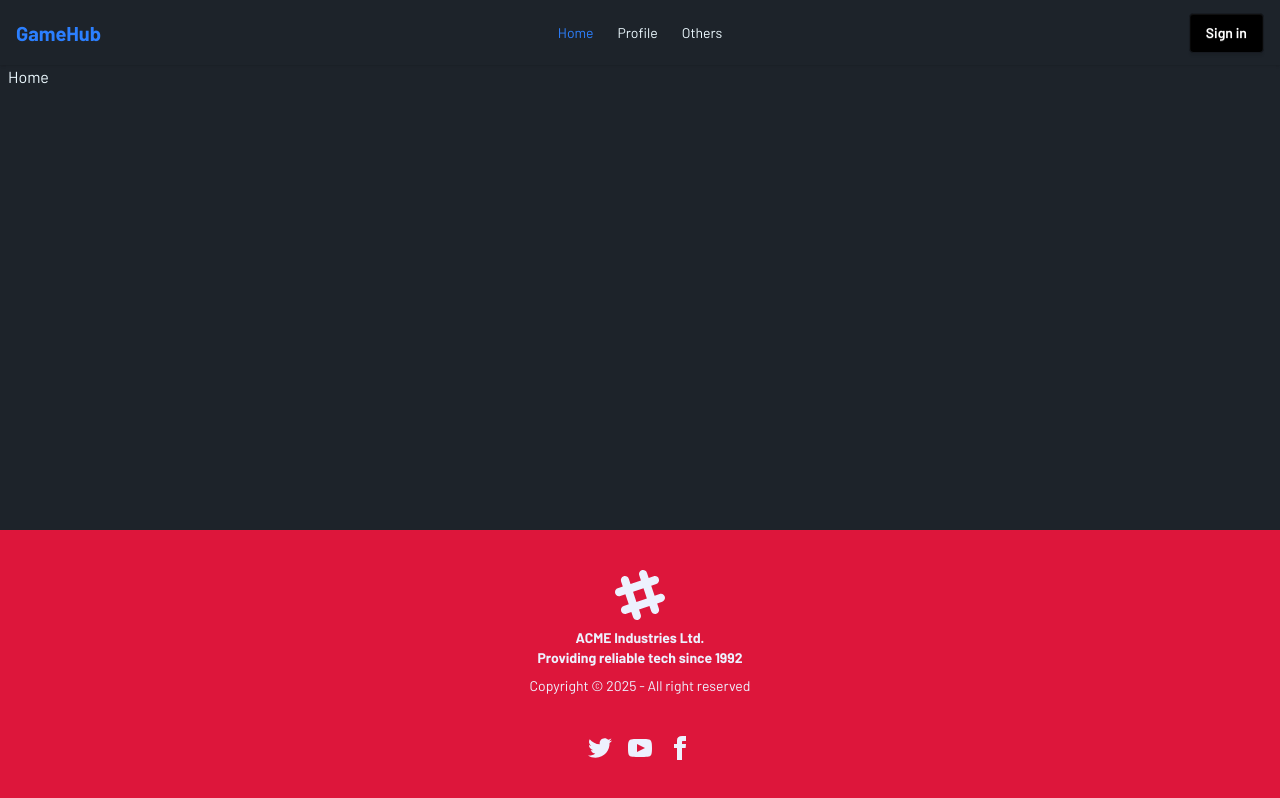
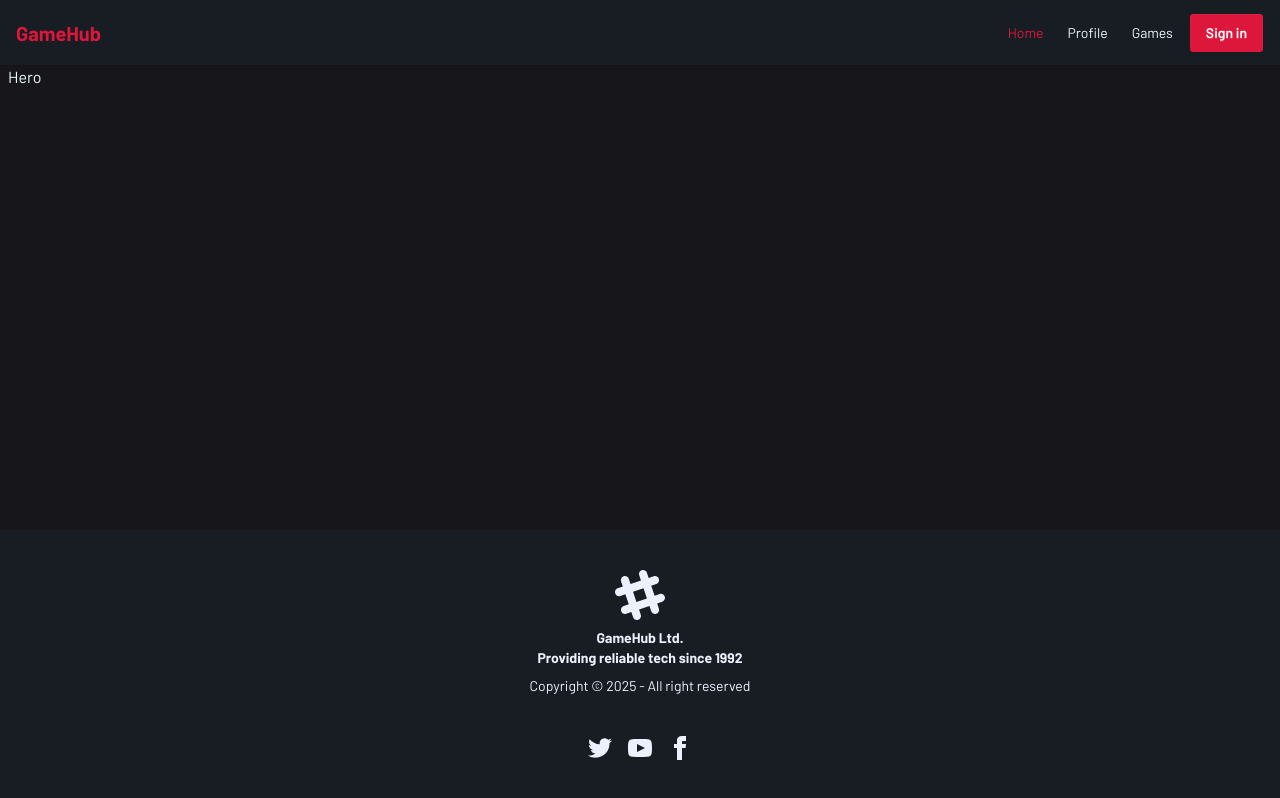
Before and after one commit to AyanSujon/assignment-b12a09, a React (Vite) app: page / in a window 1280 px wide. Built offline with nearby package versions, Linux system fonts and the light colour scheme.

Commit message:
added some file

```diff
--- a/src/Components/Footer/Footer.jsx
+++ b/src/Components/Footer/Footer.jsx
@@ -2,7 +2,7 @@ import React from 'react';
 
 const Footer = () => {
     return (
-        <footer className="footer footer-horizontal footer-center bg-primary text-primary-content p-10">
+        <footer className="footer footer-horizontal footer-center bg-[#181c23] text-primary-content p-10">
         <aside>
             <svg
             width="50"
@@ -16,7 +16,7 @@ const Footer = () => {
                 d="M22.672 15.226l-2.432.811.841 2.515c.33 1.019-.209 2.127-1.23 2.456-1.15.325-2.148-.321-2.463-1.226l-.84-2.518-5.013 1.677.84 2.517c.391 1.203-.434 2.542-1.831 2.542-.88 0-1.601-.564-1.86-1.314l-.842-2.516-2.431.809c-1.135.328-2.145-.317-2.463-1.229-.329-1.018.211-2.127 1.231-2.456l2.432-.809-1.621-4.823-2.432.808c-1.355.384-2.558-.59-2.558-1.839 0-.817.509-1.582 1.327-1.846l2.433-.809-.842-2.515c-.33-1.02.211-2.129 1.232-2.458 1.02-.329 2.13.209 2.461 1.229l.842 2.515 5.011-1.677-.839-2.517c-.403-1.238.484-2.553 1.843-2.553.819 0 1.585.509 1.85 1.326l.841 2.517 2.431-.81c1.02-.33 2.131.211 2.461 1.229.332 1.018-.21 2.126-1.23 2.456l-2.433.809 1.622 4.823 2.433-.809c1.242-.401 2.557.484 2.557 1.838 0 .819-.51 1.583-1.328 1.847m-8.992-6.428l-5.01 1.675 1.619 4.828 5.011-1.674-1.62-4.829z"></path>
             </svg>
             <p className="font-bold">
-            ACME Industries Ltd.
+                GameHub Ltd.
             <br />
             Providing reliable tech since 1992
             </p>
--- /dev/null
+++ b/src/Components/Hero/Hero.jsx
@@ -0,0 +1,11 @@
+import React from 'react';
+
+const Hero = () => {
+    return (
+        <div>
+            Hero
+        </div>
+    );
+};
+
+export default Hero;
--- a/src/Components/Navbar/Navbar.jsx
+++ b/src/Components/Navbar/Navbar.jsx
@@ -6,12 +6,12 @@ const Navbar = () => {
     const links = <>
     <li><NavLink to={"/"} className={"font-semebold"}>Home</NavLink></li>
     <li><NavLink to={"/profile"} className={"font-semebold"}>Profile</NavLink></li>
-    <li><NavLink to={"/others"}className={"font-semebold"}>Others</NavLink></li>
+    <li><NavLink to={"/games"}className={"font-semebold"}>Games</NavLink></li>
    </>
     return (
-        <nav className='shadow-sm'>
+        <nav className='shadow-sm hover-black'>
             <Container>
-                <div className="navbar bg-base-100 ">
+                <div className="navbar">
                 <div className="navbar-start">
                     <div className="dropdown">
                     <div tabIndex={0} role="button" className="btn btn-ghost lg:hidden">
@@ -23,15 +23,16 @@ const Navbar = () => {
                             {links}
                     </ul>
                     </div>
-                    <Link to={"/"} className=" text-xl font-bold text-blue-500">GameHub</Link>
+                    <Link to={"/"} className=" text-xl font-bold text-primary">GameHub</Link>
                 </div>
-                <div className="navbar-center hidden lg:flex">
+
+                <div className="navbar-end">
+                <div className=" hidden lg:flex">
                     <ul className="menu menu-horizontal px-1">
                         {links}
                     </ul>
                 </div>
-                <div className="navbar-end">
-                    <Link to={"/signin"}  className={"btn bg-black hover:bg-blue-500 text-white"}>Sign in</Link>
+                    <Link to={"/signin"}  className={"btn bg-primary hover:bg-[#eb3154] text-white"}>Sign in</Link>
                 </div>
                 </div>
             </Container>
--- a/src/Layout/Root.jsx
+++ b/src/Layout/Root.jsx
@@ -6,7 +6,7 @@ import Container from './Container';
 
 const Root = () => {
     return (
-        <div className='flex flex-col min-h-screen'>
+        <div className='flex flex-col min-h-screen bg-secondary'>
             <Navbar/>
             <div className='flex-1'>
                 <Container>
--- a/src/index.css
+++ b/src/index.css
@@ -5,18 +5,23 @@
 @plugin "daisyui";
 
 
+.hover-black{
+    background-color: #181c23;
+}
+.hover-red{
+    background-color: #eb3154;
+}
 @plugin "daisyui/theme" {
   name: "dark";
   default: true;
-  --color-primary: #dd163b;
-  --color-primary-hover: #eb3154;
-  --color-secondary: #17161a;
-  --color-secondary-hover: #181c23;
+  --color-primary: #dd163b; /* red 1*/
+  --color-secondary: #17161a; /*Black 1*/
+  /* --color-base-200: #181c23; Black 2 */
   --color-accent: #fff;
 }
 
 nav ul li .active{
-@apply text-blue-500;
+@apply text-primary;
 }
 *{
     font-family: "Barlow", sans-serif;
--- /dev/null
+++ b/src/pages/Games.jsx
@@ -0,0 +1,11 @@
+import React from 'react';
+
+const Games = () => {
+    return (
+        <div>
+            Games
+        </div>
+    );
+};
+
+export default Games;
--- a/src/pages/Home.jsx
+++ b/src/pages/Home.jsx
@@ -1,9 +1,10 @@
 import React from 'react';
+import Hero from '../Components/Hero/Hero';
 
 const Home = () => {
     return (
         <div>
-            Home
+            <Hero/>
         </div>
     );
 };
--- a/src/routes/router.jsx
+++ b/src/routes/router.jsx
@@ -6,6 +6,7 @@ import Loading from "../pages/Loading";
 import Profile from "../pages/Profile";
 import Signin from "../pages/Signin";
 import Signup from "../pages/Signup";
+import Games from "../pages/Games";
 
 
 const router = createBrowserRouter([
@@ -24,8 +25,8 @@ const router = createBrowserRouter([
             element: <Profile/>,
         },
         {
-            path: "/others",
-            element: <Profile/>,
+            path: "/games",
+            element: <Games/>,
         },
         {
             path: '/signin',
```
